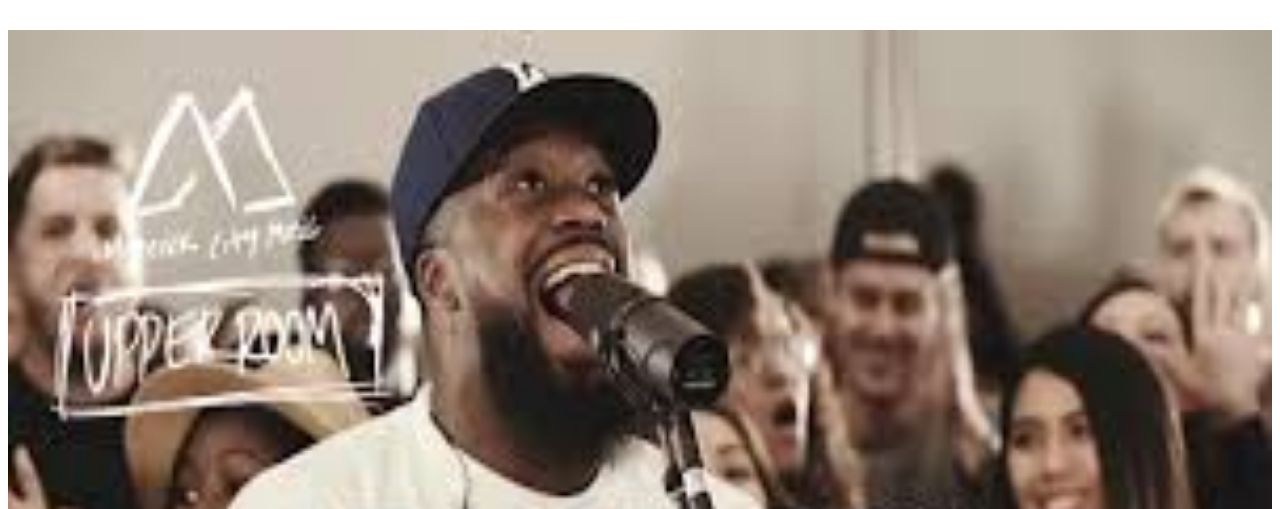
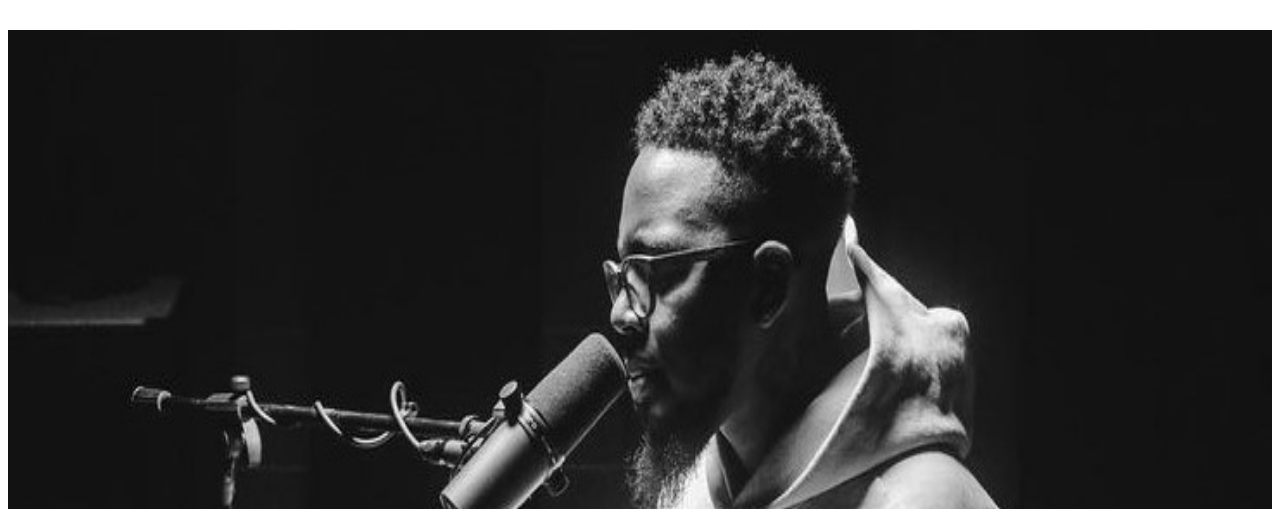
Before and after one commit to ayebareanthony-jul/laud-music-ranking-site-, a plain HTML site: page index.html in a window 1280 px wide. Shown: the part 291-800 px from the top of the page. Drawn offline with Linux system fonts and the light colour scheme.

Commit message:
change cover image

```diff
--- a/index.html
+++ b/index.html
@@ -32,7 +32,7 @@
     </header>
     <main>
         <div>
-            <img src="assets/cover.jpeg" alt="image of vinyl" width="100%" height="800px" >
+            <img src="assets/cover.jpg" alt="image of vinyl" width="100%" height="800px" >
         </div>
         <div>
             <section>
```
